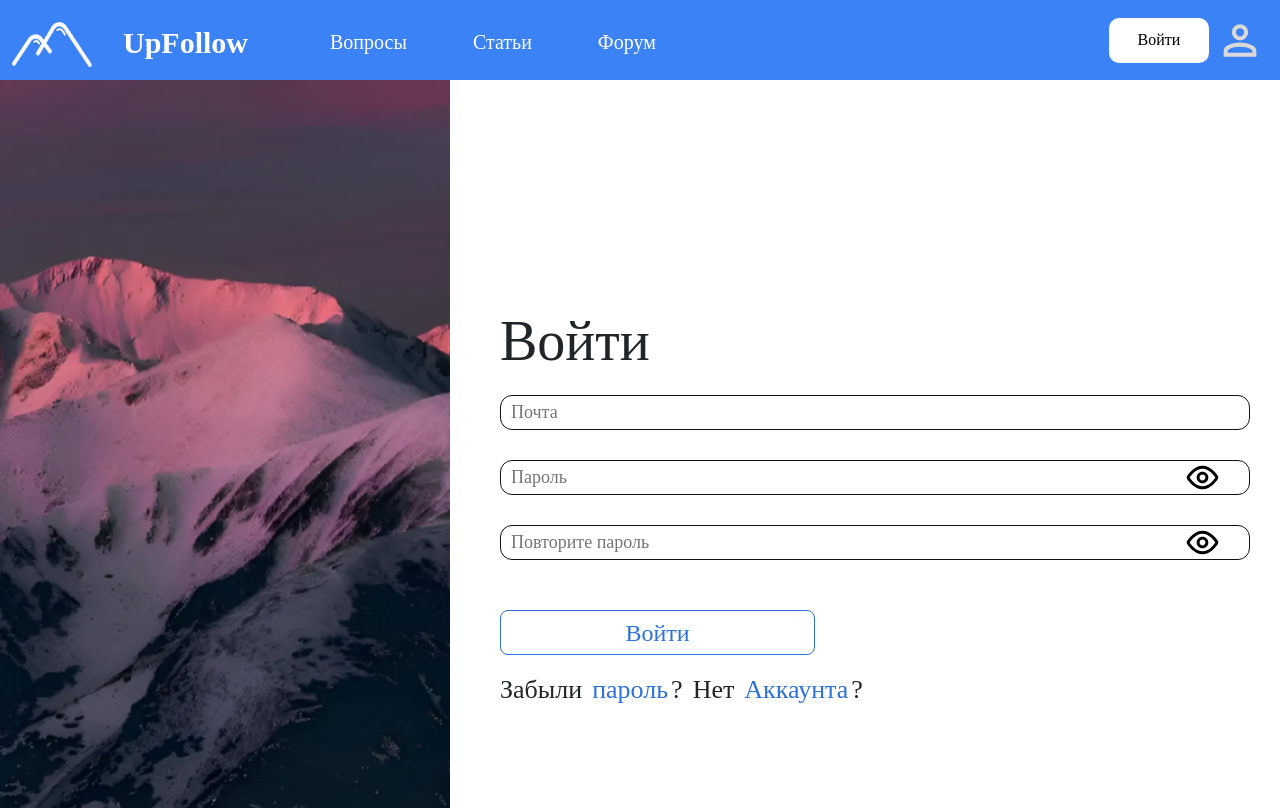
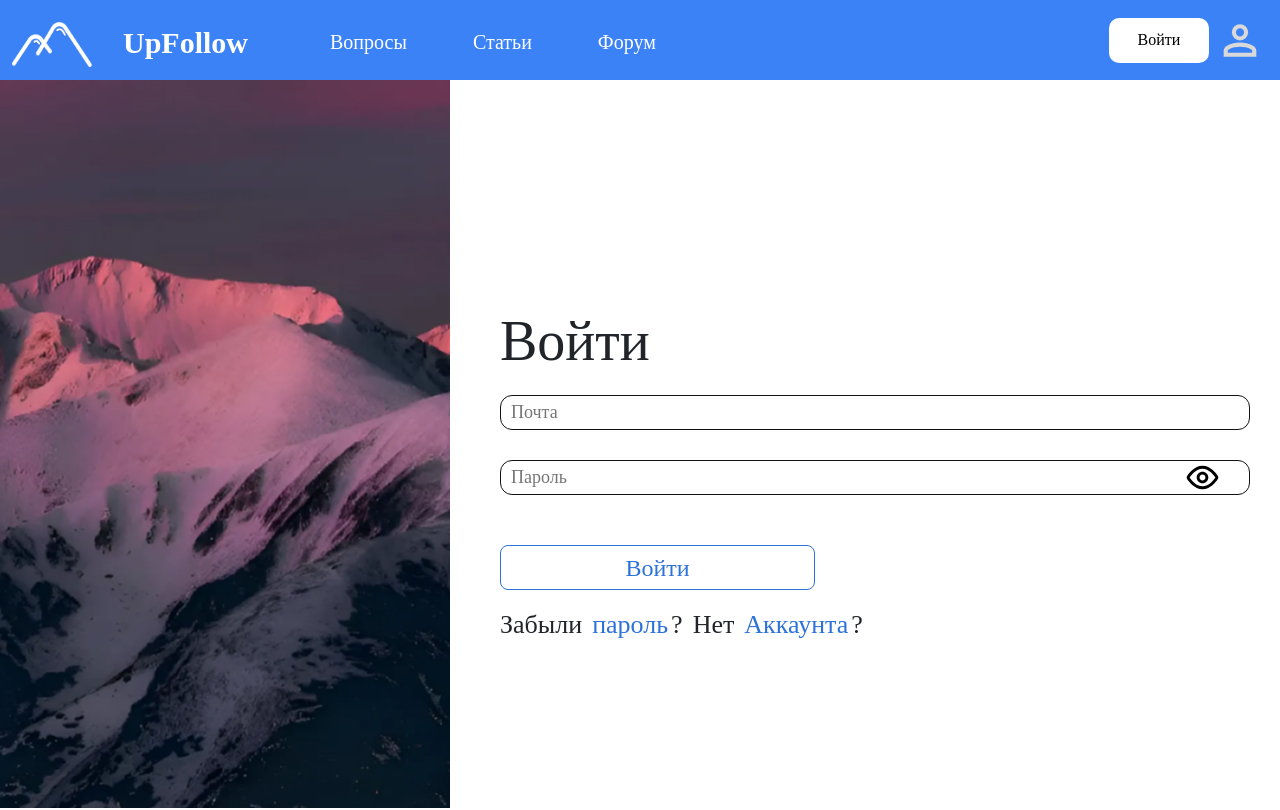
Before and after one commit to OverflowProjectMSP/final, a Vue app in the folder client/: page /Login in a window 1280 px wide. Shown: the top 810 px of the page. Built offline with nearby package versions, Linux system fonts and the light colour scheme; no server answers; a web font is replaced by a local one.

Commit message:
нормальная форма входа

```diff
--- a/client/src/components/Login/EnterPage.vue
+++ b/client/src/components/Login/EnterPage.vue
@@ -26,12 +26,7 @@ export default {
                 this.error = '*Вы не ввели Email*'
             } else if (this.password === '') {
                 this.error = '*Вы не ввели пароль*'
-            } else if (this.exPassword === '') {
-                this.error = '*Вы не повторили пароль*'
-            } else if (this.password !== this.exPassword) {
-                this.error = '*Пароли не совпадают'
-            }
-            else {
+            } else {
                 this.error = '';
                 this.login();
             }
@@ -96,10 +91,6 @@ export default {
                     <div class="password-container">
                         <input v-model="password" class="inp inp-password" :type="showPassword" placeholder="Пароль">
                         <img width="35" :src="eyeImg1" @click="toggleVisibility1" class="eye-icon" alt="">
-                    </div>
-                    <div class="password-container">
-                        <input v-model="exPassword" class="inp inp-rep-password" :type="showExPassword" placeholder="Повторите пароль">
-                        <img width="35" :src="eyeImg2" @click="toggleVisibility2" class="eye-icon" alt="">
                     </div>
                 </form>
                 <p class="error">{{ error }}</p>
```
